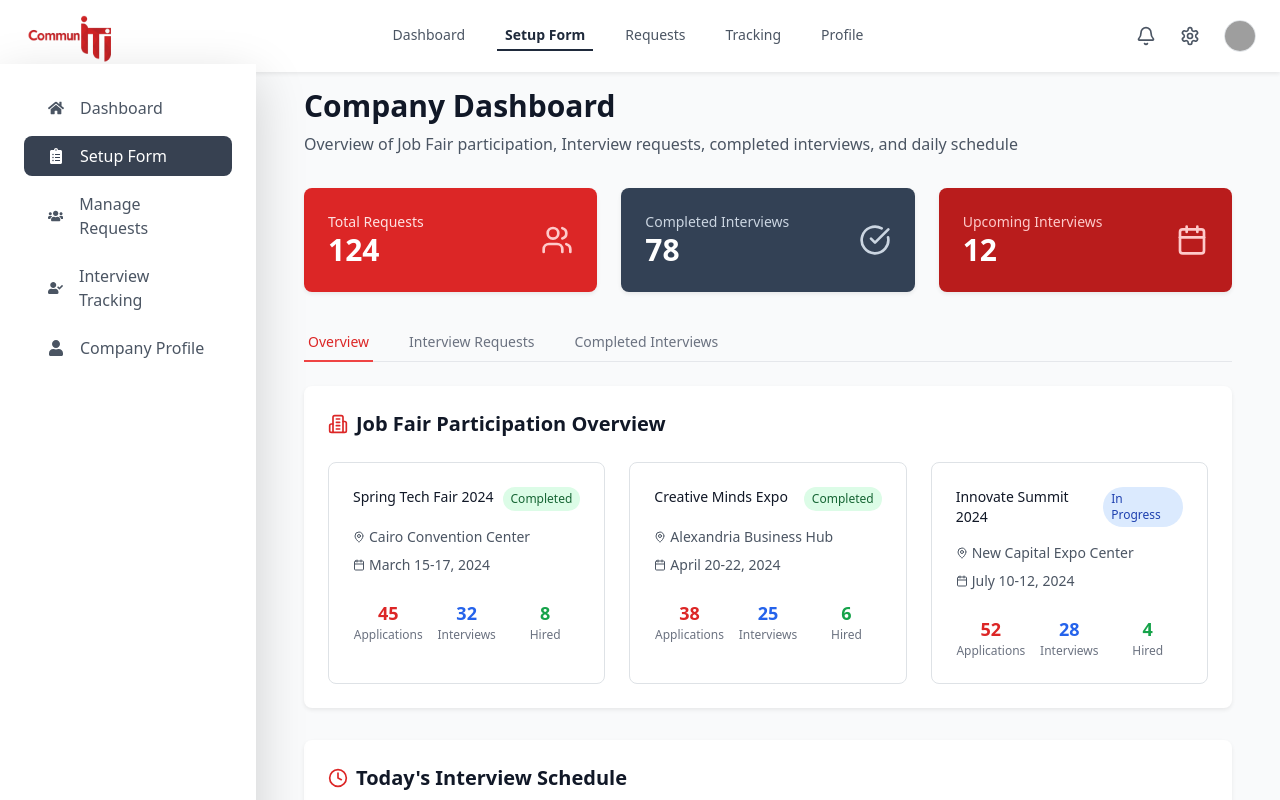
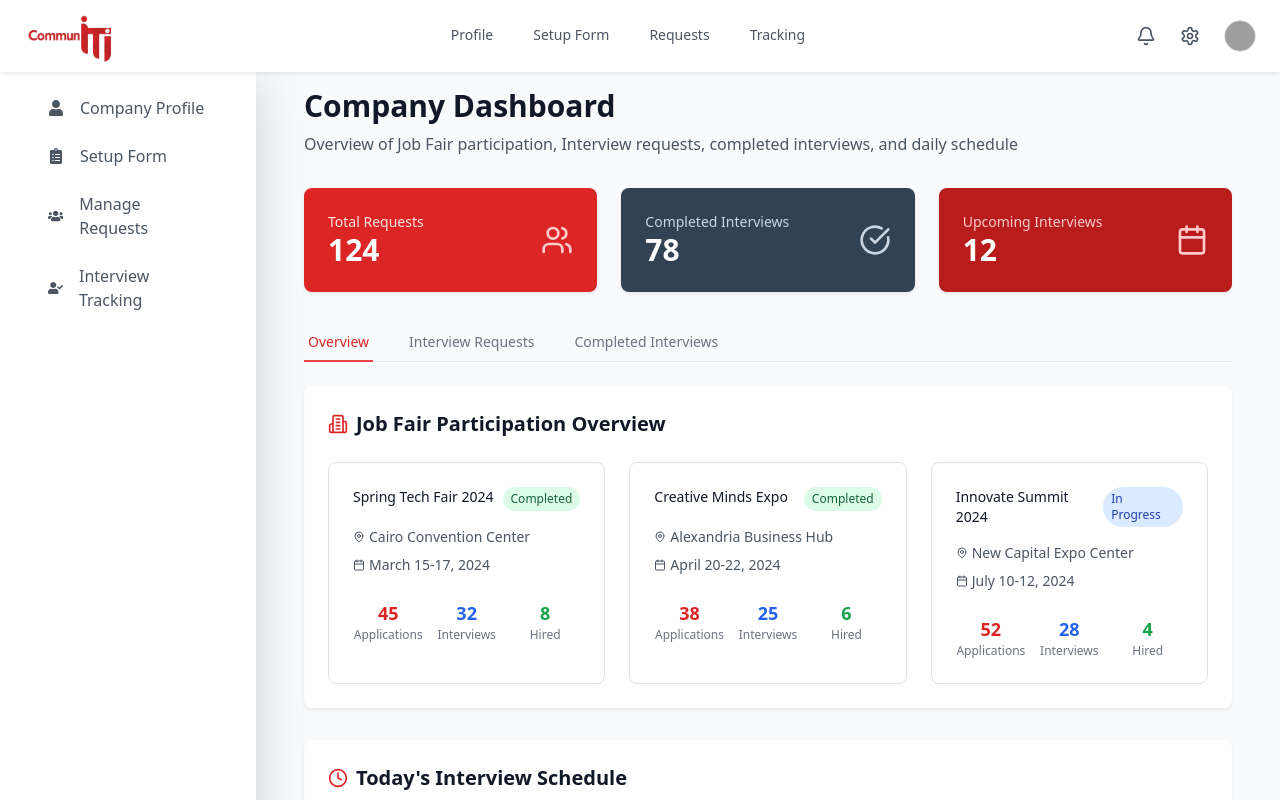
Before and after one commit to ITI-Event-Mangment-Porject/Frontend, a React (Vite) app: page /company/setup in a window 1280 px wide. Shown: the top 800 px of the page. Built offline with nearby package versions, Linux system fonts and the light colour scheme; grey boxes are pictures that could not be loaded; the HTML template or start-up script is replaced by a standard one.

Commit message:
updated sidebar and topbar

```diff
--- a/src/components/common/Sidebar.jsx
+++ b/src/components/common/Sidebar.jsx
@@ -1,23 +1,26 @@
-import { NavLink } from 'react-router-dom';
+import { NavLink, useParams } from 'react-router-dom';
 import { FaHome, FaClipboardList, FaUsers, FaUserCheck, FaUser } from 'react-icons/fa';
 
 const Sidebar = () => {
+  const { companyId } = useParams();
+
   return (
     <aside className="fixed top-[4rem] text-gray-600 left-0 h-full w-64 bg-white shadow-lg z-40">
       <nav className="flex flex-col mt-6 px-4 space-y-2">
+
         <NavLink
-      to="/company/dashboard"
+          to={`/company/${companyId}/profile`}
           className={({ isActive }) =>
             `flex items-center gap-3 px-4 py-2 rounded-lg transition ease-in-out duration-200 ${
               isActive ? 'bg-gray-700 text-white' : 'hover:bg-[#a72b2b] hover:text-white'
             }`
           }
         >
-      <FaHome /> Dashboard
+          <FaUser /> Company Profile
         </NavLink>
 
         <NavLink
-      to="/company/setup"
+          to={`/company/${companyId}/setup`}
           className={({ isActive }) =>
             `flex items-center gap-3 px-4 py-2 rounded-lg transition ease-in-out duration-200 ${
               isActive ? 'bg-gray-700 text-white' : 'hover:bg-[#a72b2b] hover:text-white'
@@ -28,7 +31,7 @@ const Sidebar = () => {
         </NavLink>
 
         <NavLink
-      to="/company/requests"
+          to={`/company/${companyId}/requests`}
           className={({ isActive }) =>
             `flex items-center gap-3 px-4 py-2 rounded-lg transition ease-in-out duration-200 ${
               isActive ? 'bg-gray-700 text-white' : 'hover:bg-[#a72b2b] hover:text-white'
@@ -39,7 +42,7 @@ const Sidebar = () => {
         </NavLink>
 
         <NavLink
-      to="/company/tracking"
+          to={`/company/${companyId}/tracking`}
           className={({ isActive }) =>
             `flex items-center gap-3 px-4 py-2 rounded-lg transition ease-in-out duration-200 ${
               isActive ? 'bg-gray-700 text-white' : 'hover:bg-[#a72b2b] hover:text-white'
@@ -49,19 +52,8 @@ const Sidebar = () => {
           <FaUserCheck /> Interview Tracking
         </NavLink>
 
-    <NavLink
-      to="/company/profile"
-      className={({ isActive }) =>
-        `flex items-center gap-3 px-4 py-2 rounded-lg transition ease-in-out duration-200 ${
-          isActive ? 'bg-gray-700 text-white' : 'hover:bg-[#a72b2b] hover:text-white'
-        }`
-      }
-    >
-      <FaUser /> Company Profile
-    </NavLink>
       </nav>
     </aside>
-
   );
 };
 
--- a/src/components/common/Topbar.jsx
+++ b/src/components/common/Topbar.jsx
@@ -1,26 +1,28 @@
 import { Bell, Settings } from 'lucide-react';
-import { NavLink } from 'react-router-dom';
+import { NavLink, useParams } from 'react-router-dom';
 
 const Topbar = () => {
+  const { companyId } = useParams();
+
   return (
-    <header className="fixed w-full flex items-center justify-between bg-white shadow-sm px-6 py-3">
+    <header className="fixed w-full flex items-center justify-between bg-white shadow-sm px-6 py-3 z-50">
 
-    <div className="flex items-center justify-center h-10">
+      <div className="flex items-center justify-center h-10">
         <img src="/logo.png" alt="Company Logo" className="h-24" />
-    </div>
-
+      </div>
 
       <nav className="hidden md:flex gap-6 text-sm font-medium">
         {[
-          { label: "Dashboard", to: "/company/dashboard" },
-          { label: "Setup Form", to: "/company/setup" },
-          { label: "Requests", to: "/company/requests" },
-          { label: "Tracking", to: "/company/tracking" },
-          { label: "Profile", to: "/company/profile" },
-        ].map(({ label, to }) => (
+          { label: "Profile", path: "profile" },
+          // { label: "Dashboard", path: "dashboard" },
+          { label: "Setup Form", path: "setup" },
+          { label: "Requests", path: "requests" },
+          { label: "Tracking", path: "tracking" },
+
+        ].map(({ label, path }) => (
           <NavLink
-            key={to}
-            to={to}
+            key={path}
+            to={`/company/${companyId}/${path}`}
             end
             className={({ isActive }) =>
               `px-2 py-1 border-b-2 transition duration-300 ${
```
Lines whose indentation alone changed are shown as unchanged.
